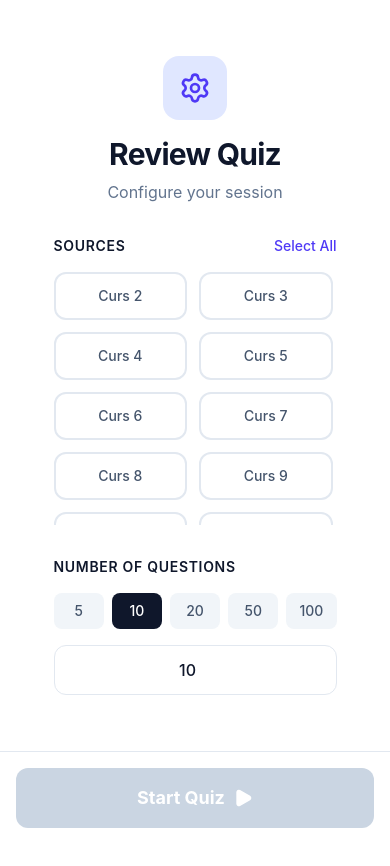
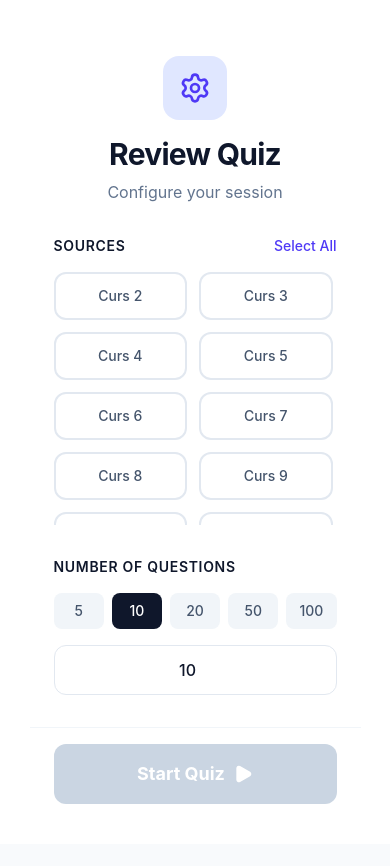
Before and after one commit to p-valentin/Quiz_OOP, a React (Vite) app: page / in a window 390 px wide. Shown: the top 866 px of the page. After the commit the page ends 844 px from the top, so only its background shows below. Built offline with nearby package versions, Linux system fonts and the light colour scheme.

Commit message:
Make start button sticky for DevTools visibility

```diff
--- a/src/components/SettingsView.tsx
+++ b/src/components/SettingsView.tsx
@@ -116,10 +116,7 @@ export function SettingsView({ allQuestions, onStart }: SettingsViewProps) {
                 </div>
             </div>
 
-            {/* Padding to prevent content hiding behind footer */}
-            <div className="pb-24"></div>
-
-            <div className="fixed bottom-0 left-0 right-0 p-4 bg-white/80 backdrop-blur-md border-t border-slate-200 md:absolute md:bg-white md:backdrop-blur-none transition-all z-20">
+            <div className="sticky bottom-0 -mx-6 px-6 py-4 bg-white/80 backdrop-blur-md border-t border-slate-100 md:border-0 md:bg-white md:backdrop-blur-none transition-all z-20 mt-auto">
                 <div className="max-w-md mx-auto">
                     <button
                         onClick={handleStart}
```
